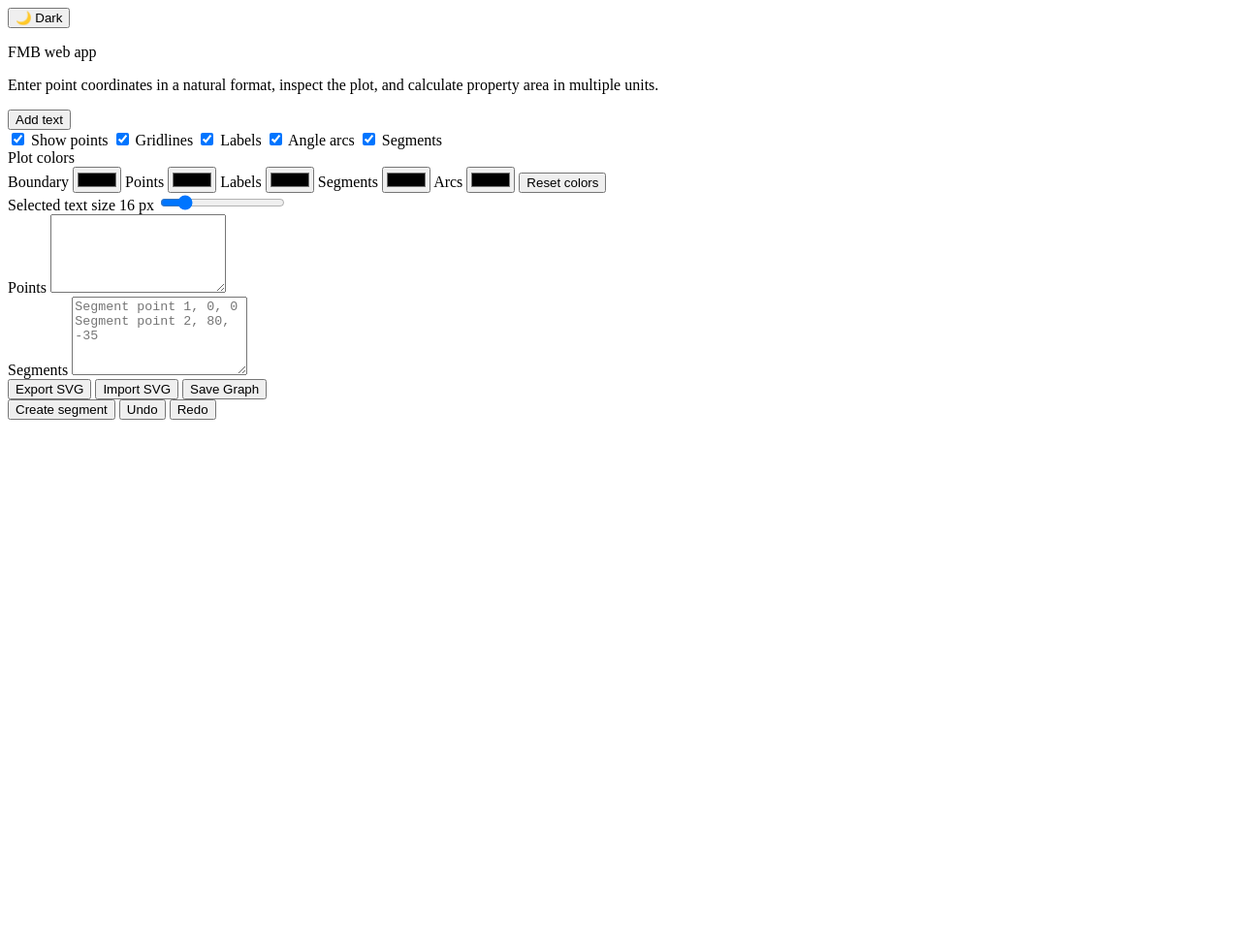
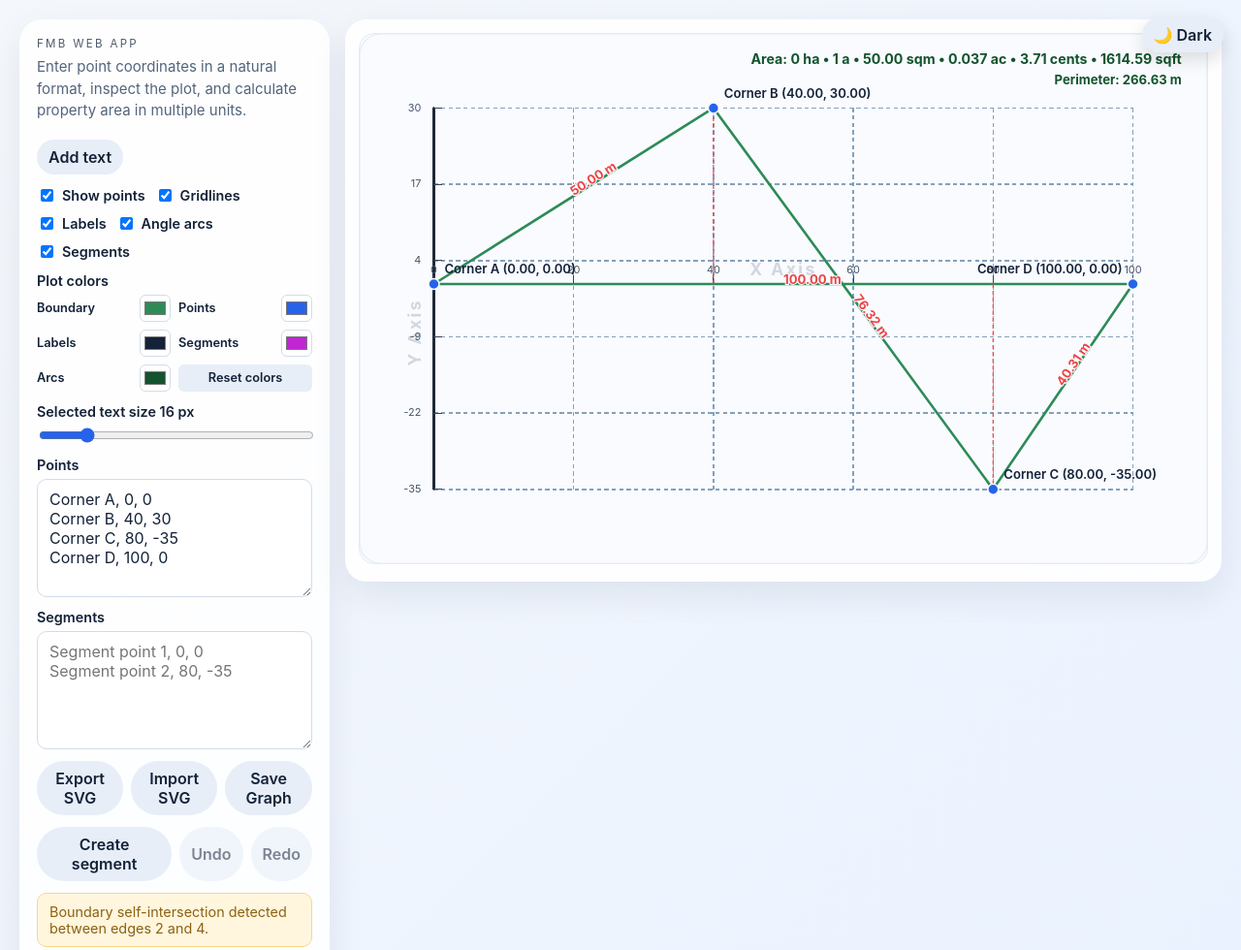
Before and after one commit to anusrnm/fmb, a plain HTML site: page index.html in a window 1280 px wide. Shown: the top 980 px of the page at 97% size. Drawn offline with Linux system fonts and the light colour scheme; the site is published under a folder, as on GitHub Pages, so addresses that start at the root find nothing.

Commit message:
Update stylesheet and script paths to relative

```diff
--- a/index.html
+++ b/index.html
@@ -4,7 +4,7 @@
     <meta charset="UTF-8" />
     <meta name="viewport" content="width=device-width, initial-scale=1.0" />
     <title>FMB Generator</title>
-    <link rel="stylesheet" href="/styles.css" />
+    <link rel="stylesheet" href="./styles.css" />
   </head>
   <body>
     <button id="theme-toggle" type="button" aria-label="Toggle dark theme">🌙 Dark</button>
@@ -95,6 +95,6 @@
       </main>
     </div>
 
-    <script type="module" src="/app.js"></script>
+    <script type="module" src="./app.js"></script>
   </body>
 </html>
```
